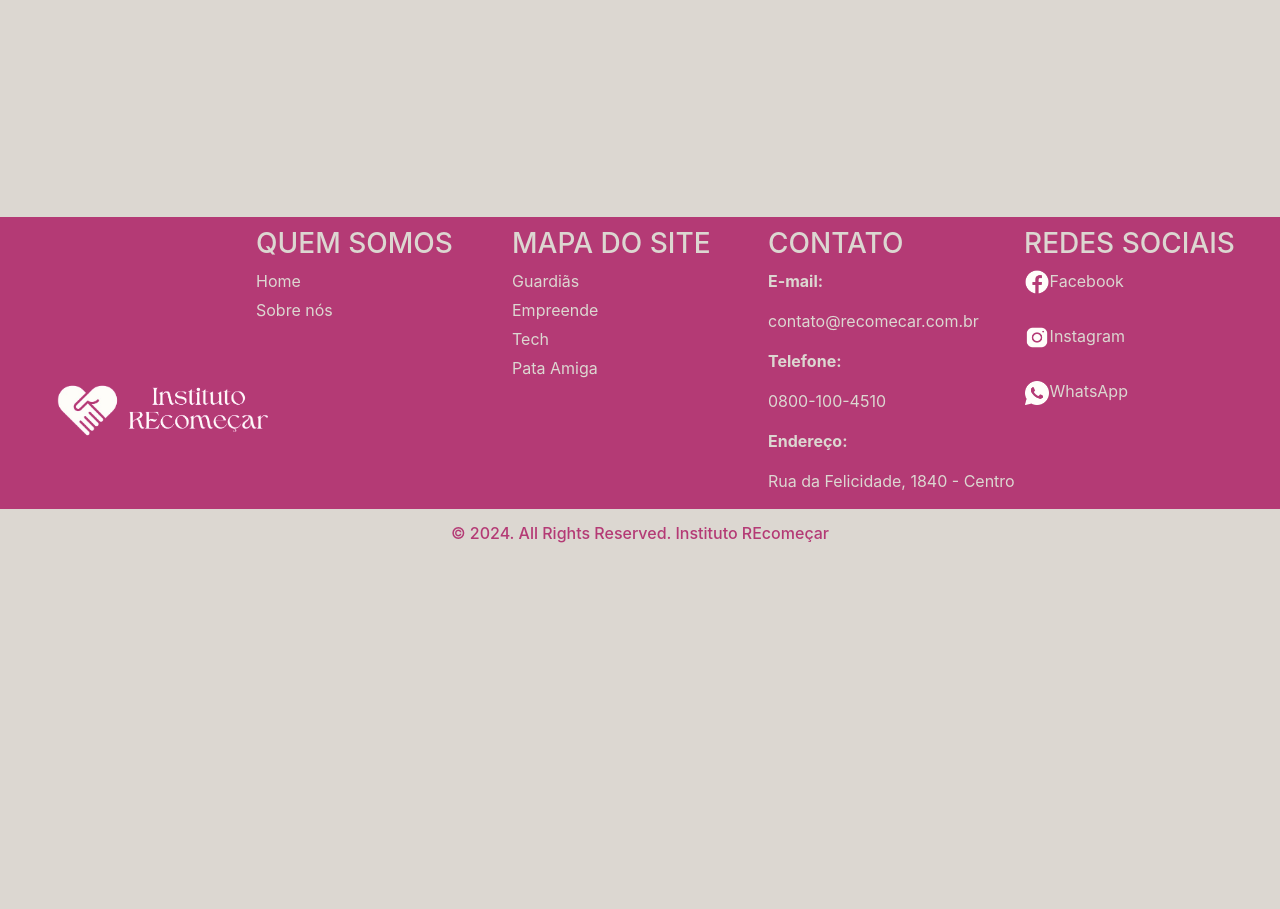
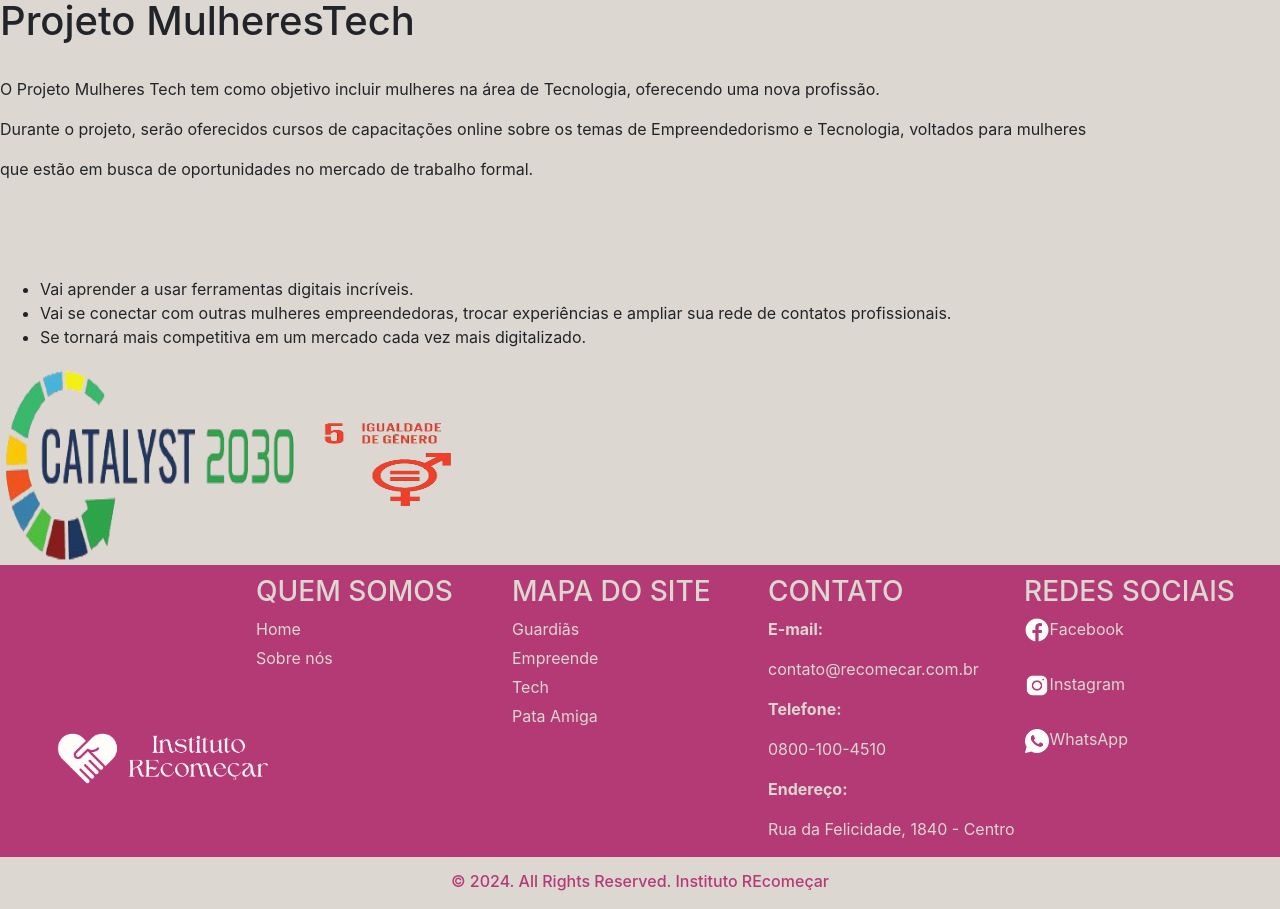
Before and after one commit to FabioCantuario/Proz_Equipe5, a plain HTML site: page prj_mulheres_tech.html in a window 1280 px wide. Shown: the part 618-1527 px from the top of the page. Before the commit the page ends 1184 px from the top, so only its background shows below. Drawn offline with nearby package versions, Linux system fonts and the light colour scheme.

Commit message:
alterações realizadas nas paáginas: guardiãs, empreende e mulheres tech

```diff
--- a/prj_mulheres_tech.html
+++ b/prj_mulheres_tech.html
@@ -47,7 +47,23 @@
     </header>
     <main>
         <div class="conteudo">
+        <img class="mulherestech.png" src="/img/mulherestech.png" width="900" height="500" alt="projeto mulheres tech">
             <h1>Projeto MulheresTech</h1>
+            <br>
+            <p>O Projeto Mulheres Tech tem como objetivo incluir mulheres na área de Tecnologia, oferecendo uma nova profissão.</p>
+            <p>Durante o projeto, serão oferecidos cursos de capacitações online sobre os temas de Empreendedorismo e Tecnologia, voltados para mulheres</p>
+            <p>que estão em busca de oportunidades no mercado de trabalho formal.</p>
+        </div>
+        <div>
+            <ul>
+                <li>Vai aprender a usar ferramentas digitais incríveis. </li>
+                <li>Vai se conectar com outras mulheres empreendedoras, trocar experiências e ampliar sua rede de contatos profissionais. </li>
+                <li>Se tornará mais competitiva em um mercado cada vez mais digitalizado.</li>
+            </ul>
+        </div>
+        <div>
+            <img class="catalyst" src="/img/catalyst.png"  width="300" height="200" alt="catalyst 2030 onu" >
+            <img class="ods 5.png" src="/img/ods 5.png"  width="200" height="100" alt="ods 5" >
         </div>
     </main>
 
```
Also changed, not shown: prj_empreende.html (+15 -0 lines), img/ods 10.png (added), img/ods 8.png (added).
